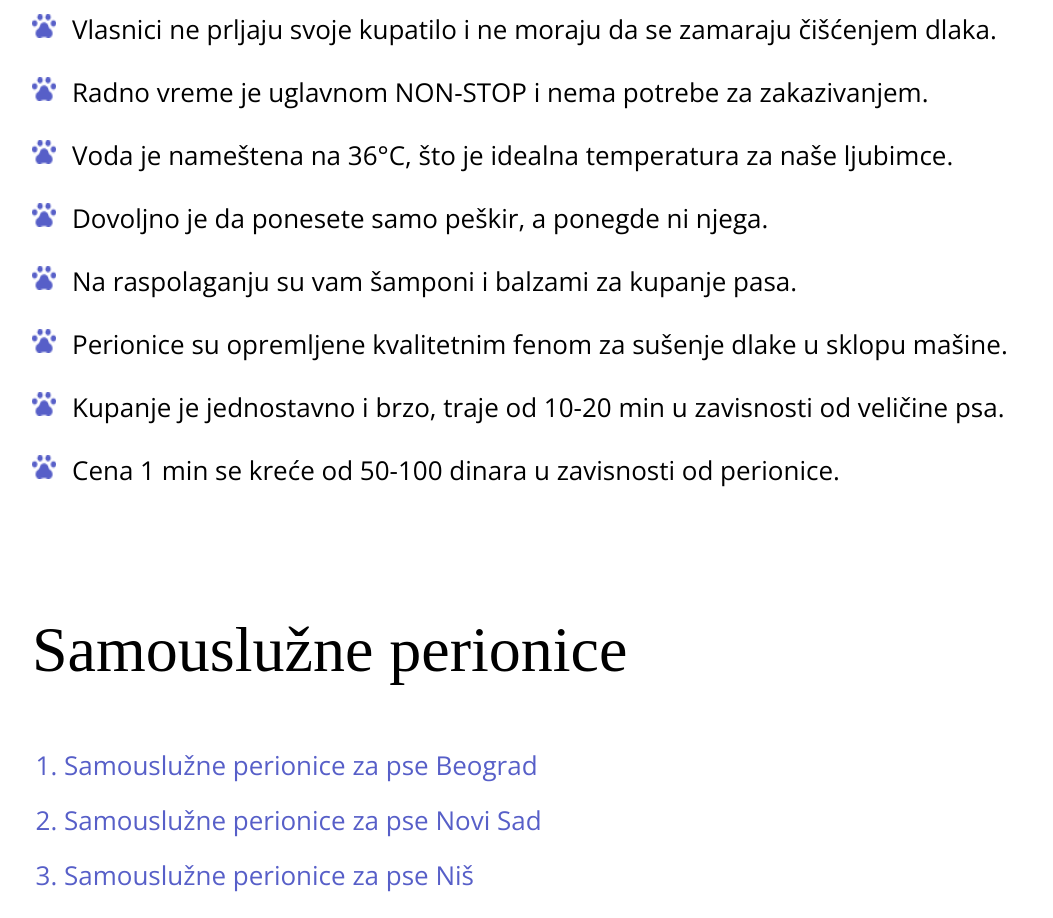
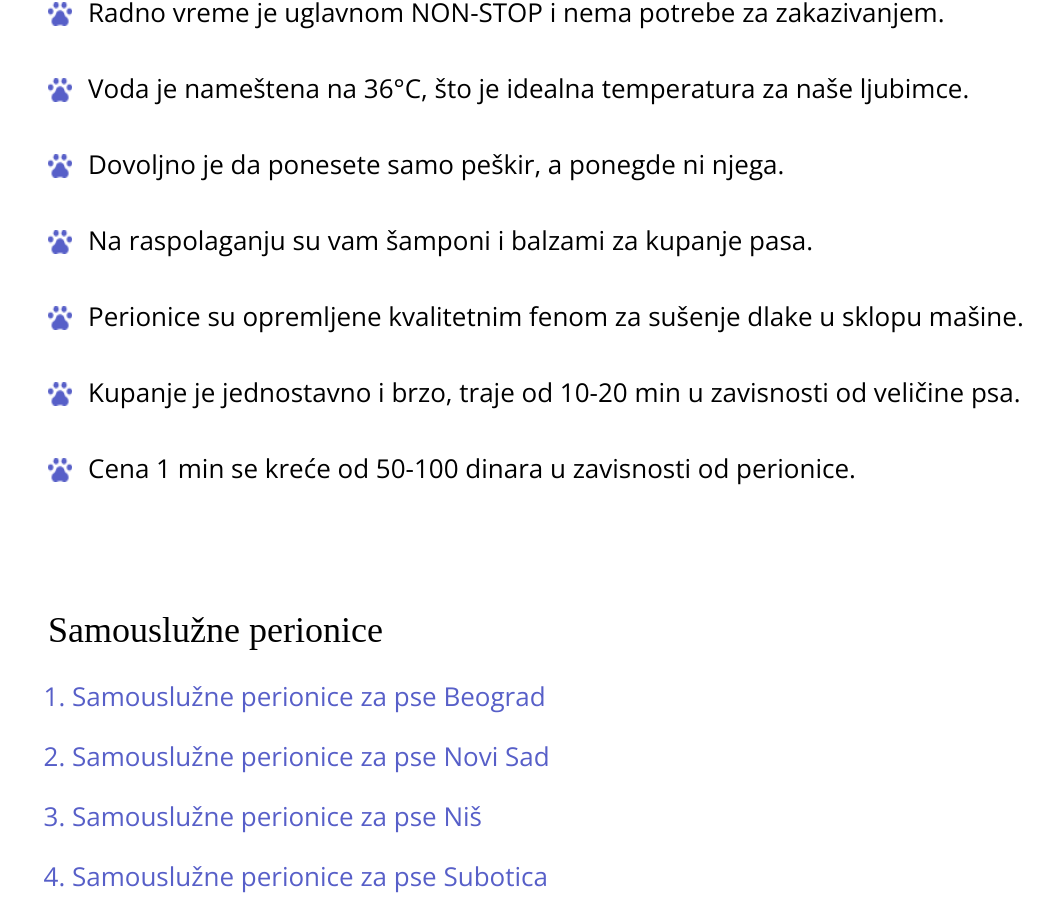
Before and after one commit to Pawsion/Front-end, a Next.js app: page /blog/wash in a window 1280 px wide. Shown: the part 1738-2656 px from the top of the page, without its empty margins (224-1277 px from the left). Built offline with nearby package versions, Linux system fonts and the light colour scheme; a web font is replaced by a local one.

Commit message:
finished wash

```diff
--- a/src/components/Wash/washHeader.tsx
+++ b/src/components/Wash/washHeader.tsx
@@ -7,13 +7,13 @@ import WashLocations from './washLocations';
 const WashHeader: React.FC = () => {
   const title =
   <>
-  Samouslužne perionice za pse -<br />gde i kako okupati psa
+  Samouslužne perionice za pse -<span className="hidden sm:inline"><br /></span>gde i kako okupati psa
   </>
   const date = "11.07.2024";
   const readingTime = "5 minuta čitanja";
   const content = [
     <>
-    Samouslužne perionice su sve više popularne među vlasnicima pasa i nalaze se u svim većim gradovima Srbije.<br /> Uglavnom su slično opremljene, a ono što ih razlikuje je raspon cene i radnih sati.
+    Samouslužne perionice su sve više popularne među vlasnicima pasa i nalaze se u svim većim gradovima Srbije.<span className="hidden sm:inline"><br /></span> Uglavnom su slično opremljene, a ono što ih razlikuje je raspon cene i radnih sati.
     </>
   ];
 
@@ -26,9 +26,9 @@ const WashHeader: React.FC = () => {
         imageSrc={blogImage}
         content={content}
       />
-      <div className="mb-4 ml-64">
-        <h2>
-          Koje su prednosti samouslužne perionice?
+      <div className="mb-4 lg:ml-64">
+        <h2 className="text-3xl sm:text-2xl lg:text-4xl font-RobotSlab px-4">
+        Koje su prednosti samouslužne perionice?
         </h2>
       </div>
       <WashPros />
--- a/src/components/Wash/washLocationCard.tsx
+++ b/src/components/Wash/washLocationCard.tsx
@@ -6,26 +6,26 @@ import locationIcon from '../../../public/assets/images/Wash/Location.png';
 
 const WashLocationCard: React.FC<WashLocationCardProps> = ({ name, address, phone, website }) => {
   return (
-      <div className="border-2 border-mainColorBlue rounded-[30px] overflow-hidden w-[700px] h-[400px]">
-        <h3 className="text-[36px] font-semibold bg-mainColorBlue text-white p-4 border-b border-gray-300">
+    <div className="border-2 border-mainColorBlue rounded-[20px] sm:rounded-[30px] overflow-hidden w-full max-w-[350px] sm:max-w-[700px] h-[300px] sm:h-[400px] mb-8">
+      <h3 className="text-[20px] sm:text-[30px] font-semibold bg-mainColorBlue text-white p-4 border-b border-gray-300">
         {name}
       </h3>
-        <div className="p-6">
+      <div className="p-4 sm:p-6">
         <div className="flex items-center mb-4">
-            <img src={locationIcon.src} alt="Location" className="w-8 h-auto mr-8 ml-6 mt-4" />
-            <p className="text-3xl font-semibold mt-4">{address}</p>
+          <img src={locationIcon.src} alt="Location" className="w-6 h-auto mr-4 sm:w-8 sm:h-auto" />
+          <p className="text-xl sm:text-3xl font-semibold">{address}</p>
         </div>
         <div className="flex items-center mb-4">
-            <img src={phoneIcon.src} alt="Phone" className="w-8 h-auto mr-8 ml-6 mt-4" />
-            <p className="text-3xl font-semibold mt-4">{phone}</p>
+          <img src={phoneIcon.src} alt="Phone" className="w-6 h-auto mr-4 sm:w-8 sm:h-auto" />
+          <p className="text-xl sm:text-3xl font-semibold">{phone}</p>
         </div>
         <div className="flex items-center">
-            <img src={websiteIcon.src} alt="Website" className="w-8 h-auto mr-8 ml-6 mt-4" />
-            <a href={website} className="text-mainColorBlue text-3xl font-semibold hover:underline mt-4">{website}</a>
+          <img src={websiteIcon.src} alt="Website" className="w-6 h-auto mr-4 sm:w-8 sm:h-auto" />
+          <p className="text-xl sm:text-3xl font-semibold text-mainColorBlue">{website}</p>
         </div>
       </div>
     </div>
   );
-}
+};
 
 export default WashLocationCard;
--- a/src/components/Wash/washLocations.tsx
+++ b/src/components/Wash/washLocations.tsx
@@ -16,19 +16,21 @@ export default function WashLocations() {
   };
 
   return (
-    <div className="mb-32 ml-64 text-2xl font-openSans font-regular">
-      <h2 className="mb-16">Samouslužne perionice</h2>
-      <ol className="list-decimal ml-8 text-mainColorBlue">
-        <li className="mb-4">
+    <div className="relative mb-32 mt-16 text-base sm:text-lg lg:text-2xl font-openSans font-regular lg:ml-64 px-4">
+      <h2 className="text-3xl sm:text-2xl lg:text-4xl font-RobotSlab mb-8">
+        Samouslužne perionice
+      </h2>
+      <ol className="list-decimal ml-4 sm:ml-8 lg:ml-0 text-mainColorBlue space-y-4 sm:space-y-6 lg:space-y-8 lg:px-6">
+        <li>
           <a href="#beograd" className="hover:underline">Samouslužne perionice za pse Beograd</a>
         </li>
-        <li className="mb-4">
+        <li>
           <a href="#novi-sad" className="hover:underline">Samouslužne perionice za pse Novi Sad</a>
         </li>
-        <li className="mb-4">
+        <li>
           <a href="#nis" className="hover:underline">Samouslužne perionice za pse Niš</a>
         </li>
-        <li className="mb-4">
+        <li>
           <a href="#subotica" className="hover:underline">Samouslužne perionice za pse Subotica</a>
         </li>
         <li>
@@ -36,37 +38,47 @@ export default function WashLocations() {
         </li>
       </ol>
 
-      <div id="beograd" className="mt-16">
-        <h2 className="mb-16">Samouslužne perionice za pse Beograd</h2>
-        <div className="grid grid-cols-1 md:grid-cols-2 lg:grid-cols-2 gap-8">
+      <div id="beograd" className="mt-12 sm:mt-16 lg:mt-20">
+        <h2 className="text-3xl sm:text-2xl lg:text-4xl font-RobotSlab mb-8">
+          Samouslužne perionice za pse Beograd
+        </h2>
+        <div className="grid grid-cols-1 sm:grid-cols-2 lg:grid-cols-2 gap-4 ">
           {renderWashCards('beograd')}
         </div>
       </div>
 
-      <div id="novi-sad" className="mt-16">
-        <h2 className="mb-16">Samouslužne perionice za pse Novi Sad</h2>
-        <div className="grid grid-cols-1 md:grid-cols-2 lg:grid-cols-2 gap-8">
+      <div id="novi-sad" className="mt-12 sm:mt-16 lg:mt-20">
+        <h2 className="text-3xl sm:text-2xl lg:text-4xl font-RobotSlab mb-8">
+          Samouslužne perionice za pse Novi Sad
+        </h2>
+        <div className="grid grid-cols-1 sm:grid-cols-2 lg:grid-cols-2 gap-4 ">
           {renderWashCards('noviSad')}
         </div>
       </div>
 
-      <div id="nis" className="mt-16">
-        <h2 className="mb-16">Samouslužne perionice za pse Niš</h2>
-        <div className="grid grid-cols-1 md:grid-cols-2 lg:grid-cols-2 gap-8">
+      <div id="nis" className="mt-12 sm:mt-16 lg:mt-20">
+        <h2 className="text-3xl sm:text-2xl lg:text-4xl font-RobotSlab mb-8">
+          Samouslužne perionice za pse Niš
+        </h2>
+        <div className="grid grid-cols-1 sm:grid-cols-2 lg:grid-cols-2 gap-4 ">
           {renderWashCards('nis')}
         </div>
       </div>
 
-      <div id="subotica" className="mt-16">
-        <h2 className="mb-16">Samouslužne perionice za pse Subotica</h2>
-        <div className="grid grid-cols-1 md:grid-cols-2 lg:grid-cols-2 gap-8">
+      <div id="subotica" className="mt-12 sm:mt-16 lg:mt-20">
+        <h2 className="text-3xl sm:text-2xl lg:text-4xl font-RobotSlab mb-8">
+          Samouslužne perionice za pse Subotica
+        </h2>
+        <div className="grid grid-cols-1 sm:grid-cols-2 lg:grid-cols-2 gap-4 ">
           {renderWashCards('subotica')}
         </div>
       </div>
 
-      <div id="kragujevac" className="mt-16">
-        <h2 className="mb-16">Samouslužne perionice za pse Kragujevac</h2>
-        <div className="grid grid-cols-1 md:grid-cols-2 lg:grid-cols-2 gap-8">
+      <div id="kragujevac" className="mt-12 sm:mt-16 lg:mt-20">
+        <h2 className="text-3xl sm:text-2xl lg:text-4xl font-RobotSlab mb-8">
+          Samouslužne perionice za pse Kragujevac
+        </h2>
+        <div className="grid grid-cols-1 sm:grid-cols-2 lg:grid-cols-2 gap-4 ">
           {renderWashCards('kragujevac')}
         </div>
       </div>
--- a/src/components/Wash/washPros.tsx
+++ b/src/components/Wash/washPros.tsx
@@ -3,39 +3,39 @@ import pawBullet from "../../../public/assets/images/Wash/pawBullet.png";
 
 export default function WashPros() {
   return (
-    <div className="mb-32 ml-64 mt-16 text-2xl font-openSans font-regular">
-      <ul className="space-y-6">
+    <div className="relative mb-32 mt-16 text-base sm:text-lg lg:text-2xl font-openSans font-regular px-4">
+      <ul className="space-y-6 sm:space-y-8 lg:space-y-12 lg:ml-64">
         <li className="flex items-start">
           <img src={pawBullet.src} alt="Paw Bullet" className="w-6 h-6 mr-4 mt-1" />
-          <span>Vlasnici ne prljaju svoje kupatilo i ne moraju da se zamaraju čišćenjem dlaka.</span>
+          <span className="text-base sm:text-lg lg:text-2xl">Vlasnici ne prljaju svoje kupatilo i ne moraju da se zamaraju čišćenjem dlaka.</span>
         </li>
         <li className="flex items-start">
           <img src={pawBullet.src} alt="Paw Bullet" className="w-6 h-6 mr-4 mt-1" />
-          <span>Radno vreme je uglavnom NON-STOP i nema potrebe za zakazivanjem.</span>
+          <span className="text-base sm:text-lg lg:text-2xl">Radno vreme je uglavnom NON-STOP i nema potrebe za zakazivanjem.</span>
         </li>
         <li className="flex items-start">
           <img src={pawBullet.src} alt="Paw Bullet" className="w-6 h-6 mr-4 mt-1" />
-          <span>Voda je nameštena na 36°C, što je idealna temperatura za naše ljubimce.</span>
+          <span className="text-base sm:text-lg lg:text-2xl">Voda je nameštena na 36°C, što je idealna temperatura za naše ljubimce.</span>
         </li>
         <li className="flex items-start">
           <img src={pawBullet.src} alt="Paw Bullet" className="w-6 h-6 mr-4 mt-1" />
-          <span>Dovoljno je da ponesete samo peškir, a ponegde ni njega.</span>
+          <span className="text-base sm:text-lg lg:text-2xl">Dovoljno je da ponesete samo peškir, a ponegde ni njega.</span>
         </li>
         <li className="flex items-start">
           <img src={pawBullet.src} alt="Paw Bullet" className="w-6 h-6 mr-4 mt-1" />
-          <span>Na raspolaganju su vam šamponi i balzami za kupanje pasa.</span>
+          <span className="text-base sm:text-lg lg:text-2xl">Na raspolaganju su vam šamponi i balzami za kupanje pasa.</span>
         </li>
         <li className="flex items-start">
           <img src={pawBullet.src} alt="Paw Bullet" className="w-6 h-6 mr-4 mt-1" />
-          <span>Perionice su opremljene kvalitetnim fenom za sušenje dlake u sklopu mašine.</span>
+          <span className="text-base sm:text-lg lg:text-2xl">Perionice su opremljene kvalitetnim fenom za sušenje dlake u sklopu mašine.</span>
         </li>
         <li className="flex items-start">
           <img src={pawBullet.src} alt="Paw Bullet" className="w-6 h-6 mr-4 mt-1" />
-          <span>Kupanje je jednostavno i brzo, traje od 10-20 min u zavisnosti od veličine psa.</span>
+          <span className="text-base sm:text-lg lg:text-2xl">Kupanje je jednostavno i brzo, traje od 10-20 min u zavisnosti od veličine psa.</span>
         </li>
         <li className="flex items-start">
           <img src={pawBullet.src} alt="Paw Bullet" className="w-6 h-6 mr-4 mt-1" />
-          <span>Cena 1 min se kreće od 50-100 dinara u zavisnosti od perionice.</span>
+          <span className="text-base sm:text-lg lg:text-2xl">Cena 1 min se kreće od 50-100 dinara u zavisnosti od perionice.</span>
         </li>
       </ul>
     </div>
```
Lines whose indentation alone changed are shown as unchanged.
